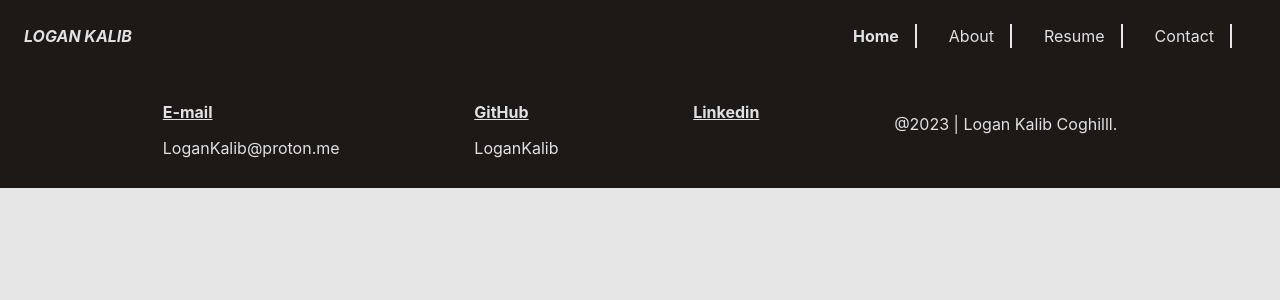
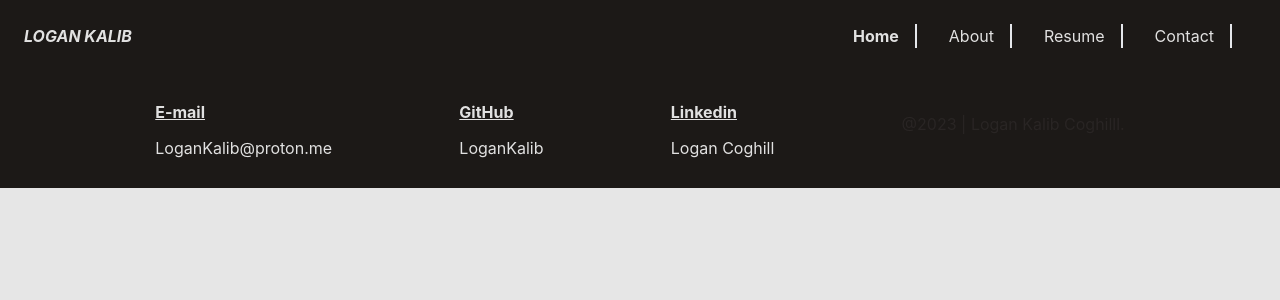
Before and after one commit to LoganKalib/React-Portfolio, a React (Vite) app in the folder LoganCoghill/: page / in a window 1280 px wide. Shown: the top 300 px of the page. Built offline with nearby package versions, Linux system fonts and the light colour scheme.

Commit message:
Update Footer.jsx
finished footer

```diff
--- a/LoganCoghill/src/Components/Footer.jsx
+++ b/LoganCoghill/src/Components/Footer.jsx
@@ -5,18 +5,24 @@ export default function Footer() {
     <footer className={tailFooterXl}>
       <div>
         <h5 className={tailHeadings}>E-mail</h5>
-        <p>LoganKalib@proton.me</p>
+        <p>
+          <a href="">LoganKalib@proton.me</a>
+        </p>
       </div>
       <div>
         <h5 className={tailHeadings}>GitHub</h5>
-        <p>LoganKalib</p>
+        <p>
+          <a href="">LoganKalib</a>
+        </p>
       </div>
       <div>
         <h5 className={tailHeadings}>Linkedin</h5>
-        <p></p>
+        <p>
+          <a href="">Logan Coghill</a>
+        </p>
       </div>
       <div>
-        <p className="pt-3">@2023 | Logan Kalib Coghilll.</p>
+        <p className="pt-3 text-stone-800">@2023 | Logan Kalib Coghilll.</p>
       </div>
     </footer>
   );
```
